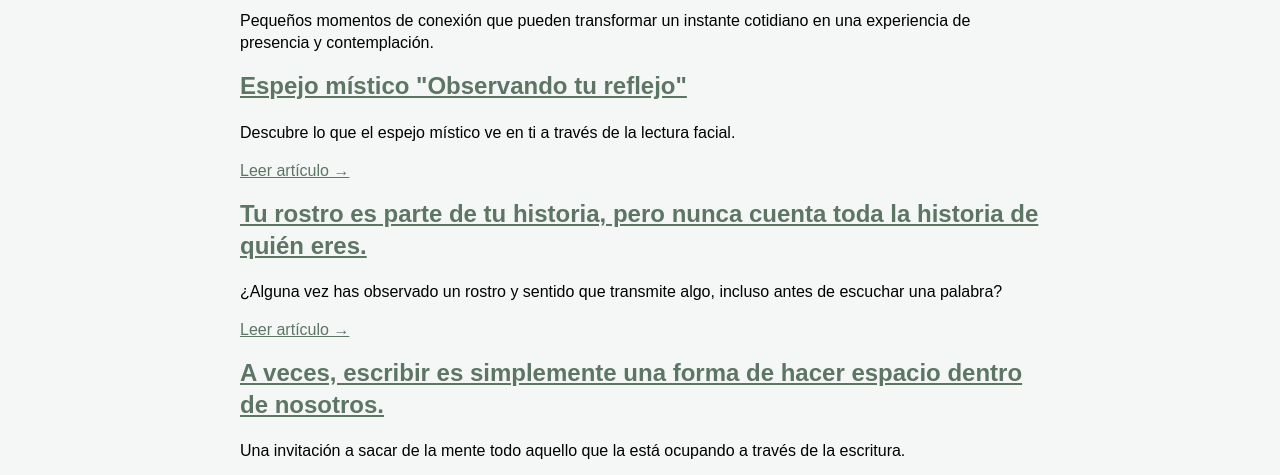
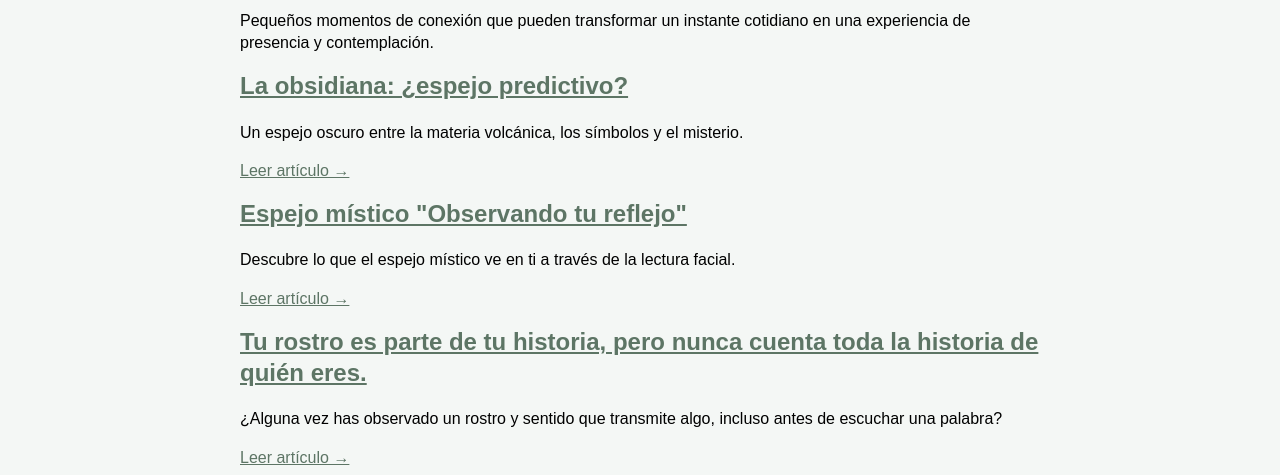
Before and after one commit to dianamgg0/almadejade, a plain HTML site: page blog/rituales.html in a window 1280 px wide. Shown: the part 259-734 px from the top of the page. Drawn offline with Linux system fonts and the light colour scheme.

Commit message:
Se agrega articulo a rituales

```diff
--- a/blog/rituales.html
+++ b/blog/rituales.html
@@ -74,6 +74,24 @@
 Pequeños momentos de conexión que pueden transformar un instante cotidiano
 en una experiencia de presencia y contemplación.
 </p>
+
+<article>
+
+<h2>
+<a href="la-obsidiana-espejo-predictivo.html">
+La obsidiana: ¿espejo predictivo?
+</a>
+</h2>
+
+<p>
+Un espejo oscuro entre la materia volcánica, los símbolos y el misterio.
+</p>
+
+<p>
+<a href="la-obsidiana-espejo-predictivo.html">Leer artículo →</a>
+</p>
+
+</article>
 
 <article>
 
```
